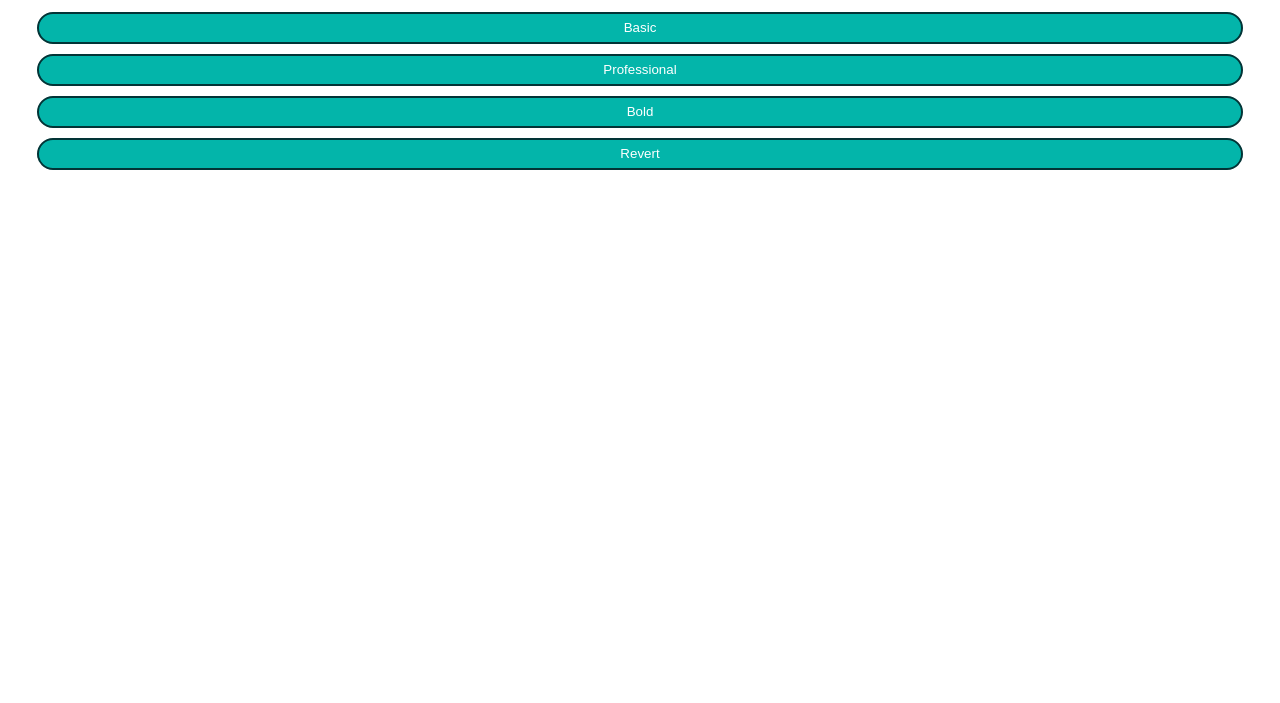
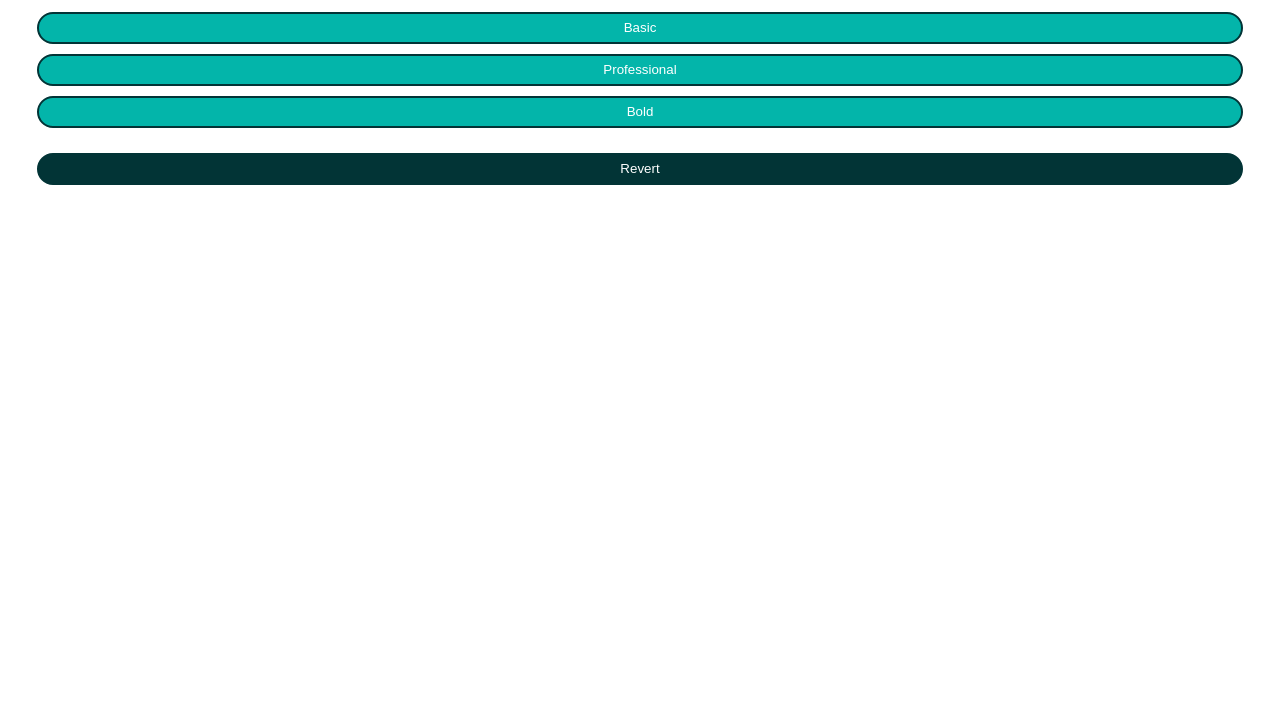
Before and after one commit to JayGadhia1/EzPPTX, a website with bundled scripts: page hacksmu/src/index.html in a window 1280 px wide. Shown: the part 97-800 px from the top of the page. Built offline with nearby package versions, Linux system fonts and the light colour scheme.

Commit message:
Spacing and coloring of the revert button

```diff
--- a/hacksmu/src/index.html
+++ b/hacksmu/src/index.html
@@ -56,7 +56,7 @@ h1 {
             <button id="clickMe">Basic</button>
             <button id="ProButton">Professional</button>
             <button id="BoldButton">Bold</button>
-            <button id="RevertButton">Revert</button>
+            <button style="margin:20px 5px 5px 5px; background-color:rgb(2, 52, 54);" id="RevertButton">Revert </button>
         </div>
         <script type="module" src="index.js"></script>
     </body>
```
